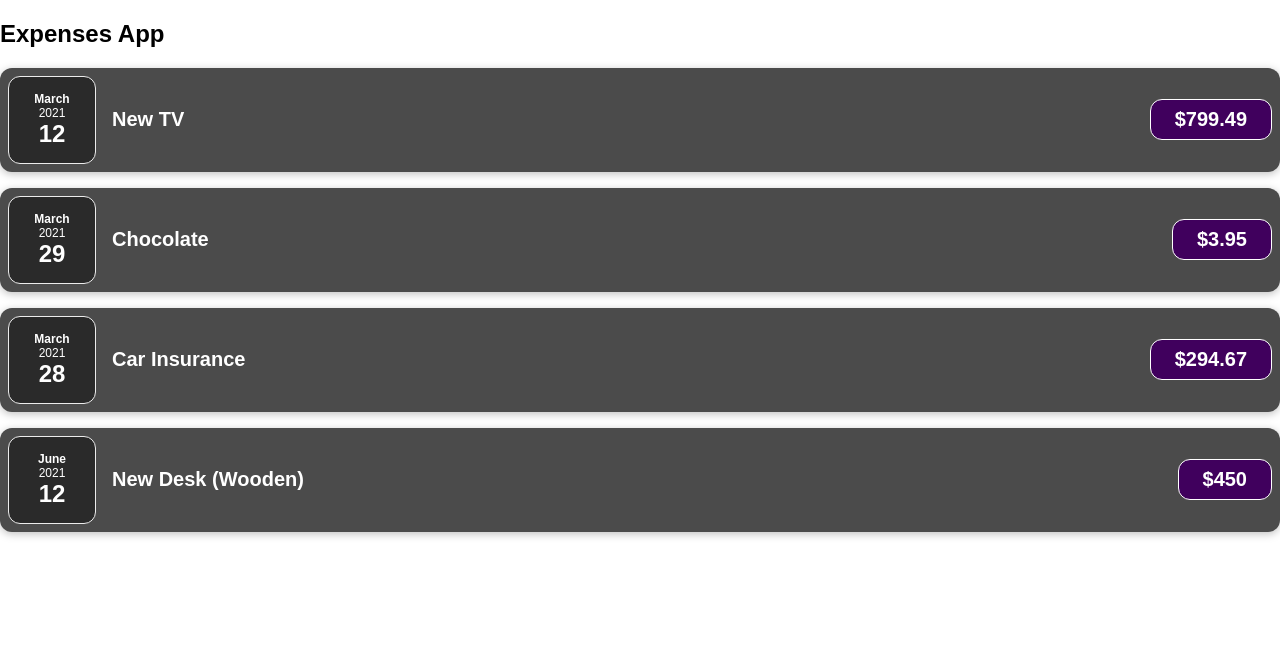
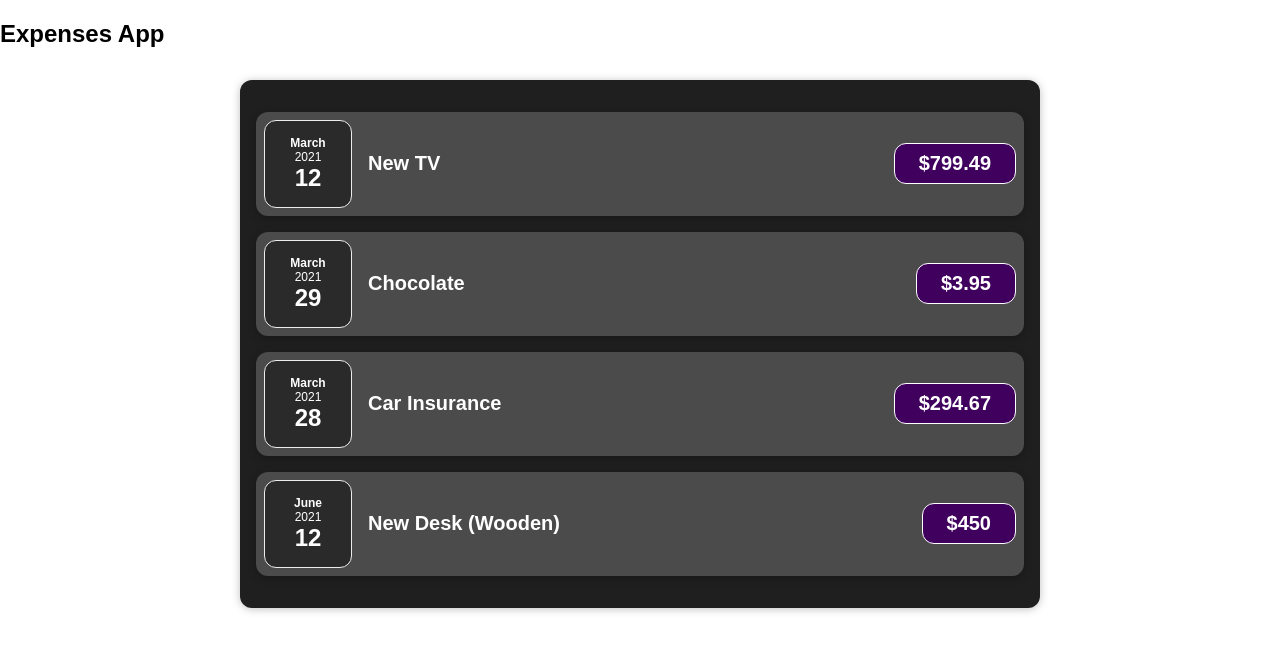
Before and after one commit to t-kowalewski/react-tut-app, a JavaScript app: page / in a window 1280 px wide. Shown: the top 652 px of the page. Built offline with nearby package versions, Linux system fonts and the light colour scheme.

Commit message:
add expenses component

```diff
--- a/src/App.js
+++ b/src/App.js
@@ -1,4 +1,4 @@
-import ExpenseItem from './components/ExpenseItem';
+import Expenses from './components/Expenses';
 
 function App() {
   const expenses = [
@@ -31,26 +31,7 @@
   return (
     <div>
       <h2>Expenses App</h2>
-      <ExpenseItem
-        title={expenses[0].title}
-        amount={expenses[0].amount}
-        date={expenses[0].date}
-      />
-      <ExpenseItem
-        title={expenses[1].title}
-        amount={expenses[1].amount}
-        date={expenses[1].date}
-      />
-      <ExpenseItem
-        title={expenses[2].title}
-        amount={expenses[2].amount}
-        date={expenses[2].date}
-      />
-      <ExpenseItem
-        title={expenses[3].title}
-        amount={expenses[3].amount}
-        date={expenses[3].date}
-      />
+      <Expenses expenses={expenses} />
     </div>
   );
 }
--- /dev/null
+++ b/src/components/Expenses.css
@@ -0,0 +1,9 @@
+.expenses {
+  padding: 1rem;
+  background-color: rgb(31, 31, 31);
+  margin: 2rem auto;
+  width: 50rem;
+  max-width: 95%;
+  border-radius: 12px;
+  box-shadow: 0 1px 8px rgba(0, 0, 0, 0.25);
+}
--- /dev/null
+++ b/src/components/Expenses.js
@@ -0,0 +1,31 @@
+import ExpenseItem from './ExpenseItem';
+import './Expenses.css';
+
+function Expenses(props) {
+  return (
+    <div className='expenses'>
+      <ExpenseItem
+        title={props.expenses[0].title}
+        amount={props.expenses[0].amount}
+        date={props.expenses[0].date}
+      />
+      <ExpenseItem
+        title={props.expenses[1].title}
+        amount={props.expenses[1].amount}
+        date={props.expenses[1].date}
+      />
+      <ExpenseItem
+        title={props.expenses[2].title}
+        amount={props.expenses[2].amount}
+        date={props.expenses[2].date}
+      />
+      <ExpenseItem
+        title={props.expenses[3].title}
+        amount={props.expenses[3].amount}
+        date={props.expenses[3].date}
+      />
+    </div>
+  );
+}
+
+export default Expenses;
```
